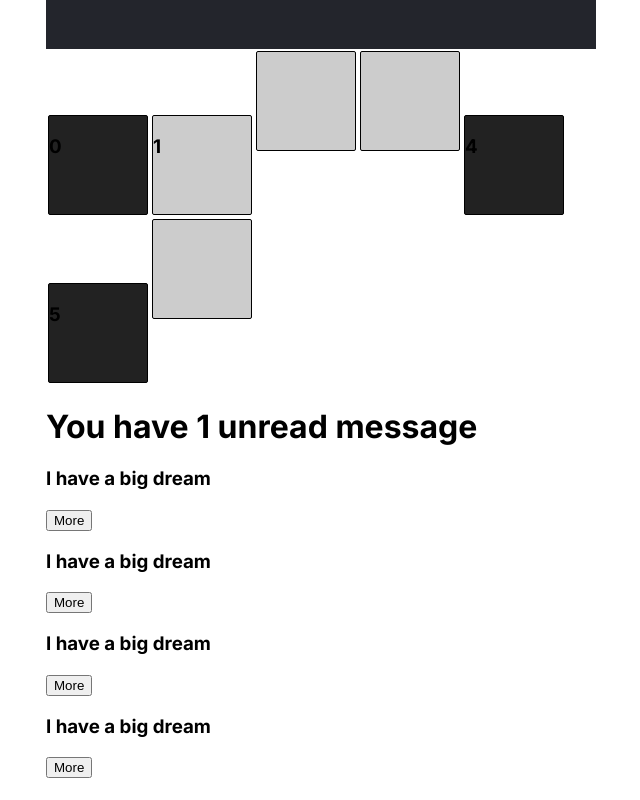
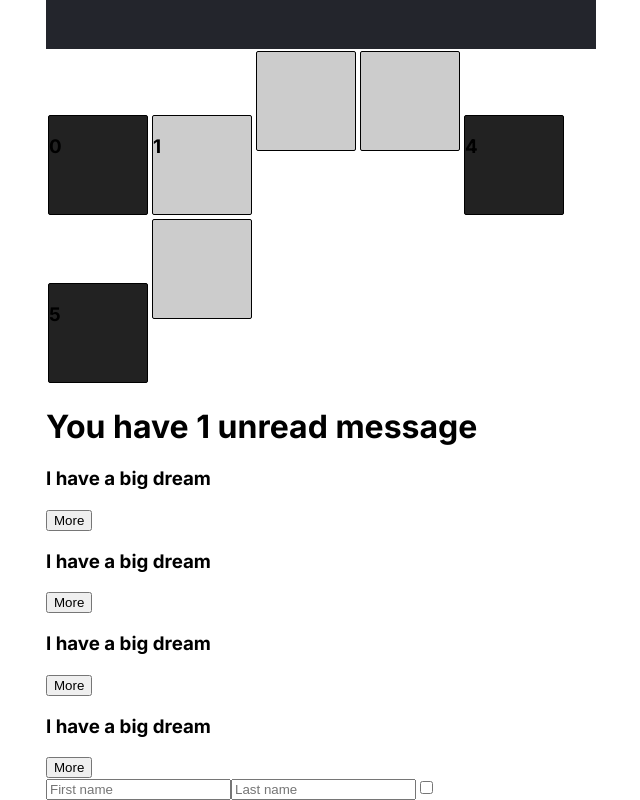
Before and after one commit to oldman-coding/react, a React (Create React App) app in the folder meme_generator/: page / in a window 1280 px wide. Shown: the part 2012-2812 px from the top of the page, without its empty margins (319-959 px from the left). Before the commit the page ends 2790 px from the top, so only its background shows below. Built offline with nearby package versions, Linux system fonts and the light colour scheme.

Commit message:
handle input value form

```diff
--- a/meme_generator/src/App.js
+++ b/meme_generator/src/App.js
@@ -15,6 +15,7 @@ import Messages from './components/Messages';
 
 import Joke from './components/Joke';
 import jokedata from './data/jokedata';
+import InputForm from './components/InputForm';
 
 library.add(faStar,)
 
@@ -76,6 +77,7 @@ function App() {
       {boxesElements}
       <Messages />
       {jokeElements}
+      <InputForm />
     </div>
   );
 }
--- a/meme_generator/src/components/Form.js
+++ b/meme_generator/src/components/Form.js
@@ -50,6 +50,7 @@ export default function Form() {
                     placeholder ='Inset bottom text'
                     onChange = {(e) => {bottomText = e.target.value}}
                     value = {bottomText}
+                    name = "bottomText"
                 />
 
             </div>
--- /dev/null
+++ b/meme_generator/src/components/InputForm.js
@@ -0,0 +1,49 @@
+import { useState } from "react"
+
+export default function InputForm() {
+    const [ input, setInput ] = useState({
+        firstName: "",
+        lastName: "",
+        isChecked: false,
+    })
+
+    console.log(input)
+
+    function handleChange(event) {
+        const value = event.target.type === "checkbox" ? event.target.checked : event.target.value
+        const name = event.target.name
+        setInput(prevInput => (
+            {
+                ...prevInput,
+                [name]: value,
+            }
+            )
+        )
+    }
+
+    return (
+        <div>
+            <input
+                type = "text"
+                placeholder="First name"
+                // value = {firstName}
+                onChange = {handleChange}
+                name = "firstName"
+            />
+
+            <input
+                type = "text"
+                placeholder="Last name"
+                // value = {lastName}
+                onChange = {handleChange}
+                name = "lastName"
+            />
+            <input
+                type = "checkbox"
+                // value = {isChecked}
+                onChange = {handleChange}
+                name = "isChecked"
+            />
+        </div>
+    )
+}
```
Also changed, not shown: meme_generator/src/components/MemeGenerator.js (+11 -3 lines).
